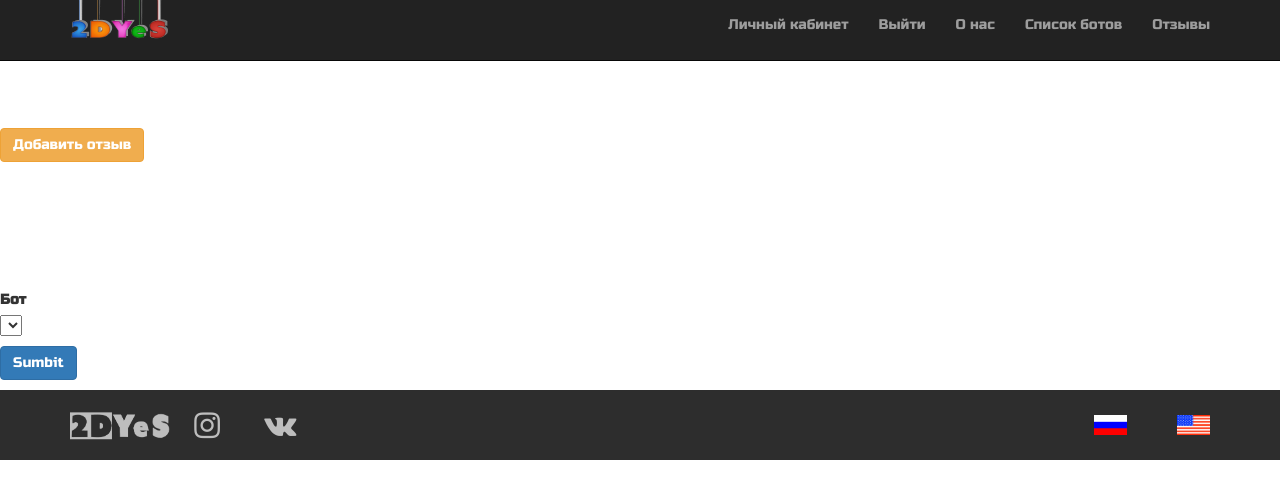
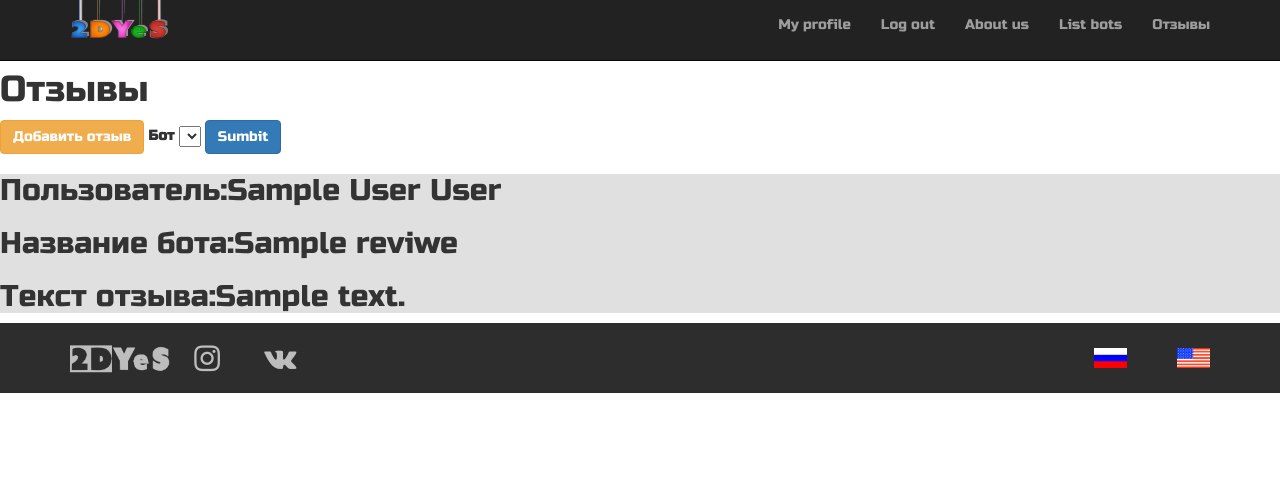
Before and after one commit to inizioRUS/yandexwebproject, a Flask app: page /reviews in a window 1280 px wide. Shown: the top 499 px of the page. Run offline with Flask 2, Linux system fonts and the light colour scheme; a user stored in the database is signed in; tables that the repository leaves empty hold one stand-in row (values such as "Sample post"); lists and menus that the app fills with data are empty; some libraries are stand-ins or nearby versions; some web fonts are replaced.

Commit message:
Почти готовы отзывы.

```diff
--- a/main.py
+++ b/main.py
@@ -76,7 +76,8 @@
 
 class Add_Reviewsform(FlaskForm):
     session = db_session.create_session()
-    bot = SelectField('Бот', choices=[*[(user.name_bot, user.name_bot) for user in session.query(news.News).all()]])
+    bot = SelectField('Бот', choices=[
+        *[(user.name_bot, user.name_bot) for user in session.query(news.News).all()]])
     text = TextAreaField("Текст")
     submit = SubmitField('Sumbit')
 
@@ -275,12 +276,15 @@
 @login_required
 def reviews123():
     form = Change_bot()
+    session = db_session.create_session()
+    reviews_data = session.query(reviews.Reviwes).all()
     if form.validate_on_submit():
-        session = db_session.create_session()
+        reviews_data = session.query(reviews.Reviwes).filter(
+            reviews.Reviwes.name_bot == form.bot.data).all()
         return render_template('reviews.html', title='Редактирование работы', data=data,
-                               lang=lang, form=form)
+                               lang=lang, form=form, reviews_data=reviews_data)
     return render_template('reviews.html', title='Редактирование работы', data=data,
-                           lang=lang, form=form)
+                           lang=lang, form=form, reviews_data=reviews_data)
 
 
 @app.route('/reviews_add', methods=['GET', 'POST'])
--- a/templates/reviews.html
+++ b/templates/reviews.html
@@ -1,21 +1,32 @@
 {% extends "wrapper.html" %}
 {% block content %}
-{% if current_user.is_authenticated and current_user.id == 1 %}
-<div style="padding-top:10%;margin-bottom:10%;">
-    <a href="/reviews_add" class="btn btn-warning">Добавить отзыв</a>
-</div>
-{% endif %}
+<h1 style="padding-top:50px;">Отзывы</h1>
 <form action="" method="post">
     {{ form.hidden_tag() }}
-    <p>
-        {{ form.bot.label }}<br>
-        {{form.bot}}
-        {% for error in form.bot.errors %}
+    {% if current_user.is_authenticated %}
+    <a href="/reviews_add" class="btn btn-warning">Добавить отзыв</a>
+    {% endif %}
+    {{ form.bot.label }}
+    {{form.bot}}
+    {% for error in form.bot.errors %}
     <div class="alert alert-danger" role="alert">
         {{ error }}
     </div>
-    {% endfor %}
-    </p>
-    <p>{{ form.submit(type="submit", class="btn btn-primary") }}</p>
+    {% endfor %} {{ form.submit(type="submit", class="btn btn-primary") }}
 </form>
+{% for review in range(reviews_data|length) %}
+{% if review % 2 == 0 %}
+<div style="background: #e0e0e0;">
+    <h2>Пользователь:{{reviews_data[review].user.name}} {{reviews_data[review].user.surname}}</h2>
+    <h2>Название бота:{{reviews_data[review].name_bot}}</h2>
+    <h2>Текст отзыва:{{reviews_data[review].text}}</h2>
+</div>
+{% else %}
+<div style="background: #ffffff;">
+    <h2>Пользователь:{{reviews_data[review].user.name}} {{reviews_data[review].user.surname}}</h2>
+    <h2>Название бота{{reviews_data[review].name_bot}}</h2>
+    <h2>Текст отзыва:{{reviews_data[review].text}}</h2>
+</div>
+{% endif %}
+{% endfor %}
 {% endblock %}
```
